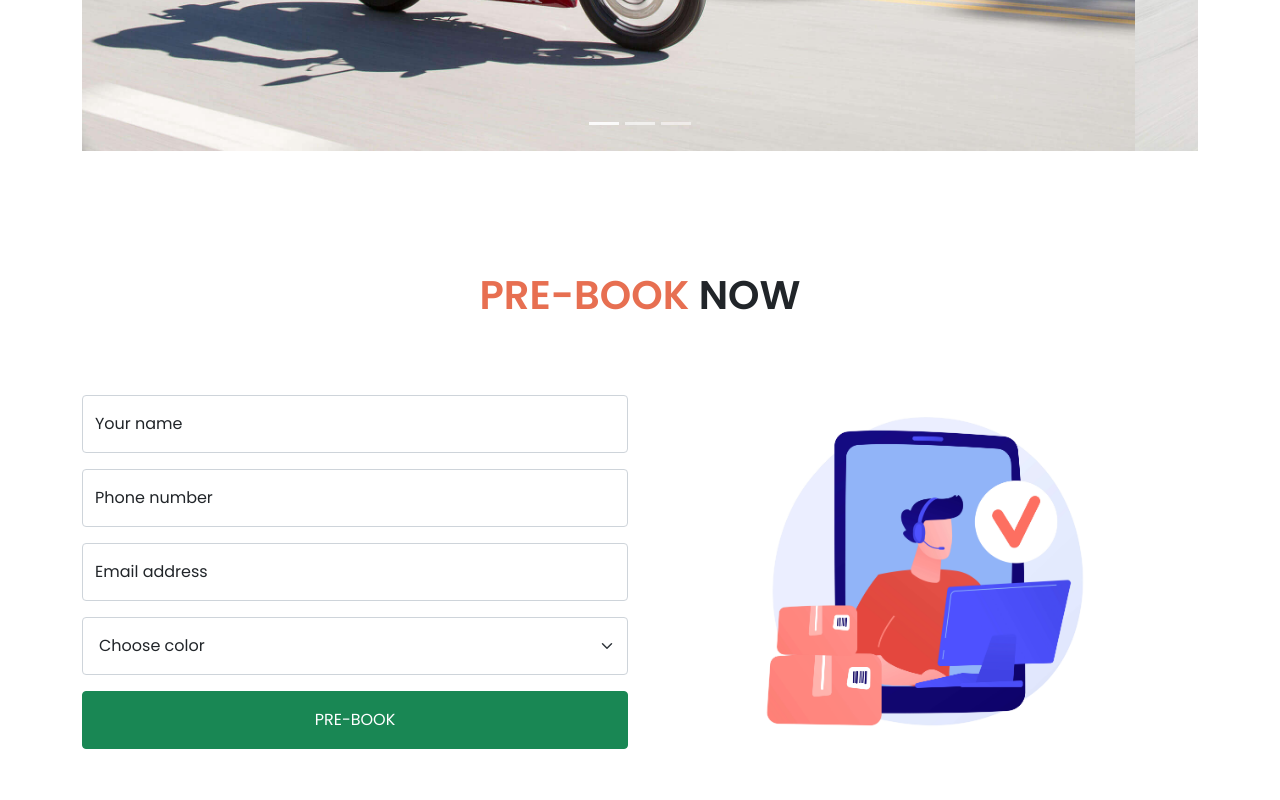
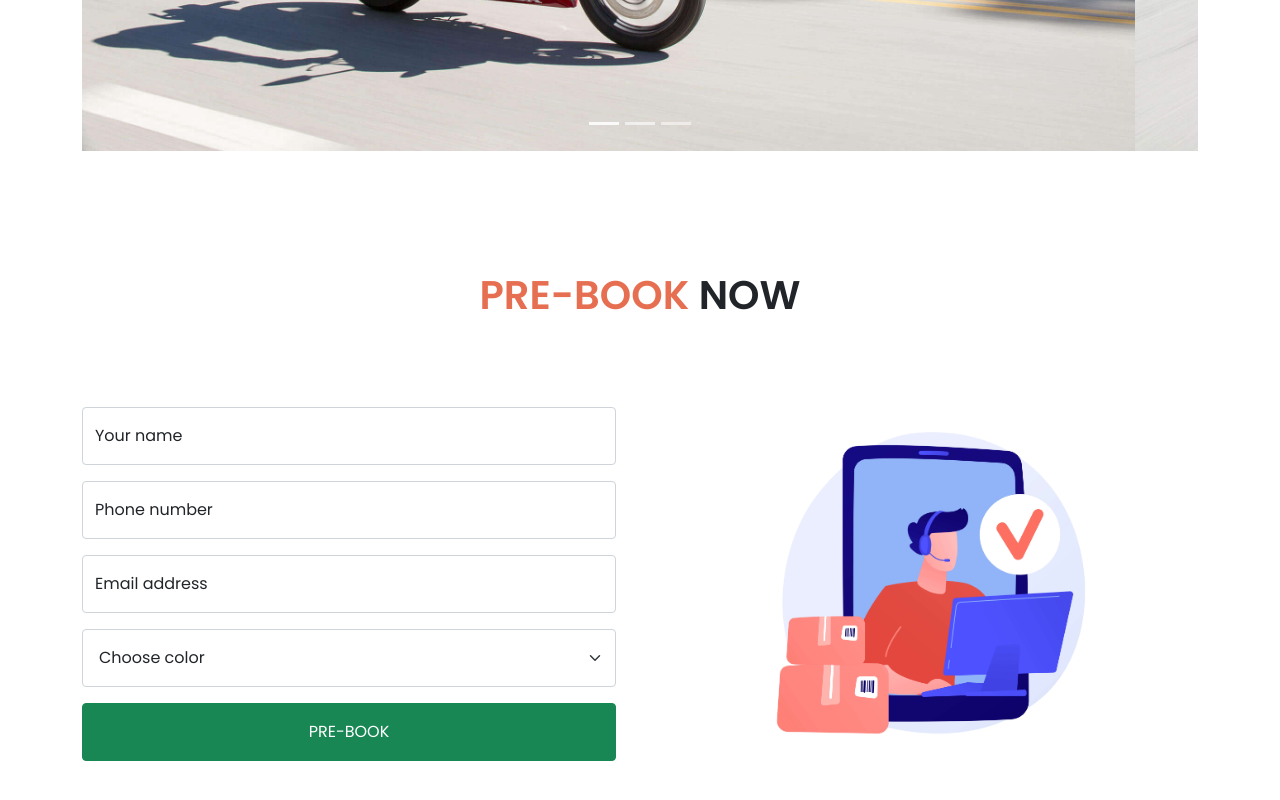
Before and after one commit to imRHB/honda-cbr, a plain HTML site: page index.html in a window 1280 px wide. Shown: the part 3378-4178 px from the top of the page. Drawn offline with nearby package versions, Linux system fonts and the light colour scheme.

Commit message:
adjusted gutter

```diff
--- a/index.html
+++ b/index.html
@@ -253,7 +253,7 @@
         <section class="container">
             <div class="my-5">
                 <h1 class="fw-bold text-center"><span class="honda-text-danger my-5">PRE-BOOK</span> NOW</h1>
-                <div class="row align-items-center my-5">
+                <div class="row align-items-center my-3 g-md-5 gy-5">
                     <div class="col-md-6 order-md-2">
                         <img class="w-75 d-block mx-auto" src="images/pre-booking.jpg" alt="">
                     </div>
```
